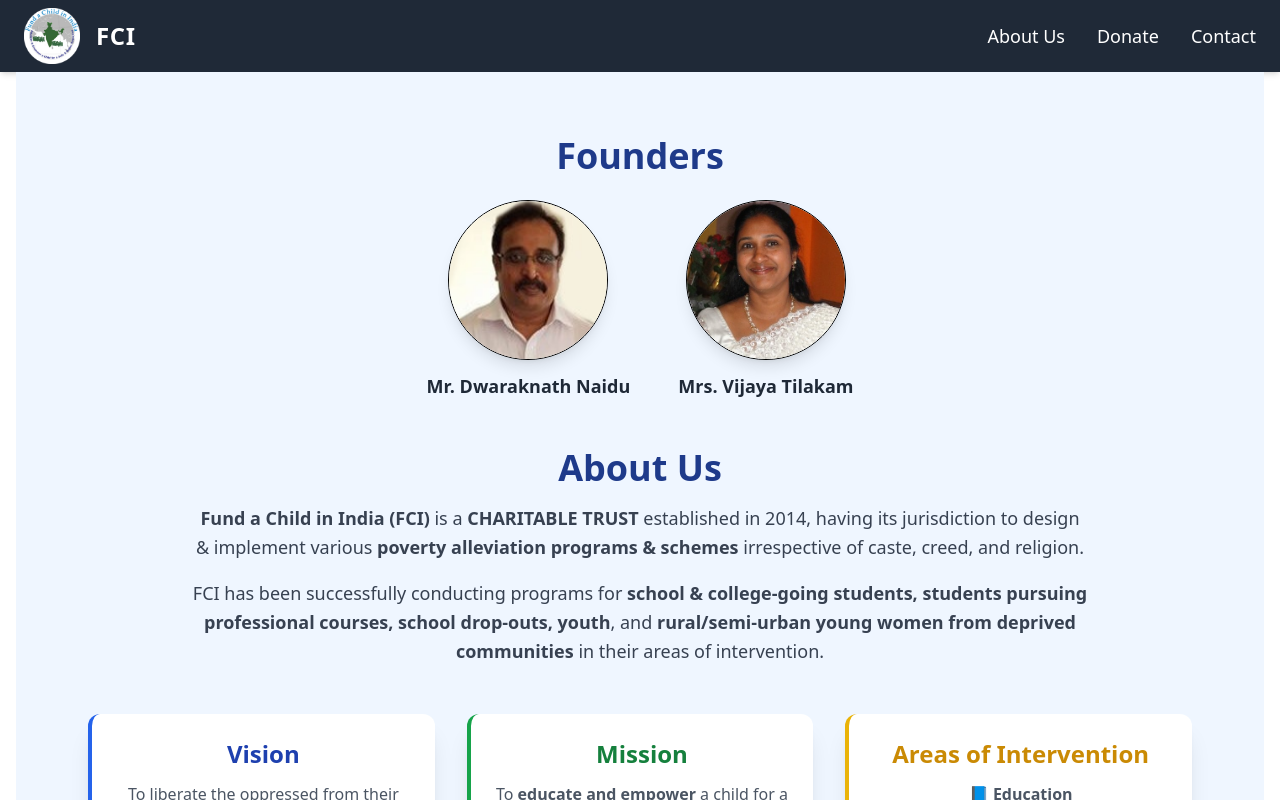
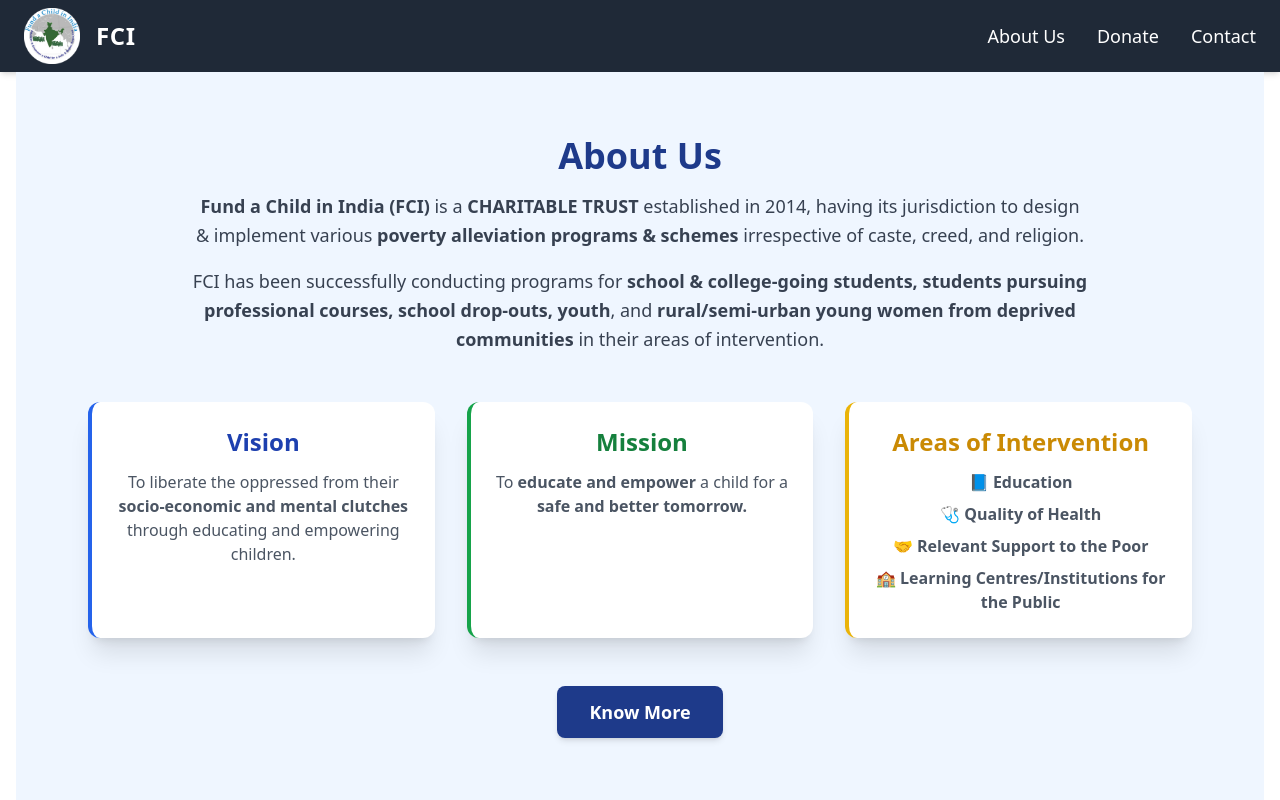
Before and after one commit to Lahari-nagaraj/FCI_Official, a React (Vite) app: page /landing in a window 1280 px wide. Shown: the top 800 px of the page. Built offline with nearby package versions, Linux system fonts and the light colour scheme.

Commit message:
updated aboutpage

```diff
--- a/index.html
+++ b/index.html
@@ -4,7 +4,7 @@
     <meta charset="UTF-8" />
     <link rel="icon" type="image/svg+xml" href="/logo.png" />
     <meta name="viewport" content="width=device-width, initial-scale=1.0" />
-    <title>FCI</title>
+    <title>Fund a Child in India</title>
   </head>
   <body>
     <div id="root"></div>
--- a/src/App.jsx
+++ b/src/App.jsx
@@ -11,7 +11,6 @@
 function App() {
   return (
     <Routes>
-      {/* Main Pages */}
       <Route path="/" element={<Home />} />
       <Route path="/landing" element={<LandingPage />} />
       <Route path="/about" element={<AboutUsPage />} />
--- a/src/components/AboutUs.jsx
+++ b/src/components/AboutUs.jsx
@@ -5,35 +5,7 @@
 
   return (
     <section id="about" className="py-16 bg-blue-50">
-      {/* Founders Section */}
-      <div className="text-center max-w-4xl mx-auto mb-12">
-        <h2 className="text-4xl font-extrabold text-blue-900">Founders</h2>
-        <div className="flex justify-center gap-12 mt-6">
-          {/* Founder 1 */}
-          <div className="text-center">
-            <img
-              src="/founder1.jpg" // Replace with actual image path
-              alt="Mr. Dwaraknath Naidu"
-              className="w-40 h-40 rounded-full mx-auto shadow-lg border border-black"
-            />
-            <p className="mt-3 text-lg font-semibold text-gray-800">
-              Mr. Dwaraknath Naidu
-            </p>
-          </div>
 
-          {/* Founder 2 */}
-          <div className="text-center">
-            <img
-              src="/founder2.jpg" // Replace with actual image path
-              alt="Mrs. Vijaya Tilkam"
-              className="w-40 h-40 rounded-full mx-auto shadow-lg border border-black"
-            />
-            <p className="mt-3 text-lg font-semibold text-gray-800">
-              Mrs. Vijaya Tilakam
-            </p>
-          </div>
-        </div>
-      </div>
 
       {/* About Us Heading */}
       <div className="text-center max-w-4xl mx-auto">
--- a/src/pages/AboutUspage.jsx
+++ b/src/pages/AboutUspage.jsx
@@ -69,8 +69,7 @@
             {programs.map((program) => (
               <div
                 key={program.id}
-                onClick={() => navigate(`/programs/${program.id}`)}
-                className="bg-white border border-gray-300 shadow-lg hover:shadow-2xl transition-all duration-300 rounded-lg overflow-hidden transform hover:-translate-y-2 cursor-pointer"
+                className="bg-white border border-gray-300 shadow-lg hover:shadow-2xl transition-all duration-300 rounded-lg overflow-hidden"
               >
                 <img
                   src={program.image}
@@ -84,6 +83,12 @@
                   <p className="text-gray-700 text-sm mt-2">
                     {program.description}
                   </p>
+                  <button
+                    onClick={() => navigate(`/programs/${program.id}`)}
+                    className="mt-4 px-4 py-2 bg-blue-900 text-white font-semibold rounded-lg shadow-md hover:bg-blue-700 transition-all duration-300"
+                  >
+                    Learn More
+                  </button>
                 </div>
               </div>
             ))}
```
